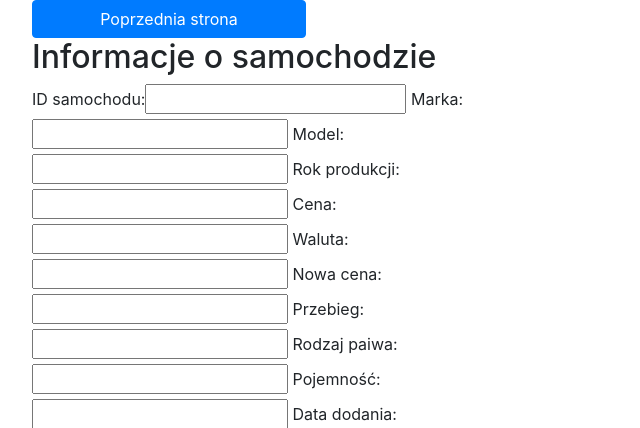
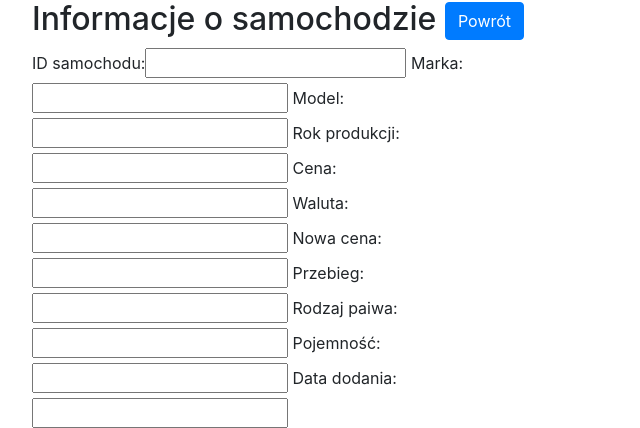
Before and after one commit to HannnaK/samochody, a Django app: template templates/car_form.html in a window 1280 px wide. Shown: the top 428 px of the page, without its empty margins (0-640 px from the left). Run offline with Django 3.2, Linux system fonts and the light colour scheme; the template is opened without the code that fills it: values that come from a table or form of the project are taken from there, others are empty; some libraries are stand-ins or nearby versions.

Commit message:
'button_change'

```diff
--- a/templates/car_form.html
+++ b/templates/car_form.html
@@ -2,8 +2,7 @@
 {% load bootstrap %}
 {% block strona %}
 <div style="width: 32rem; float: left; margin-left: 2rem">
-    <input class="btn btn-primary" value="Poprzednia strona" onclick="history.go(-1);"/>
-    <h2>Informacje o samochodzie</h2>
+   <h2> Informacje o samochodzie <input type="button" class="btn btn-primary" value="Powrót" onclick="history.go(-1);"/></h2>
     {% csrf_token %}
     {{ form_car|bootstrap }}
 </div>
```
